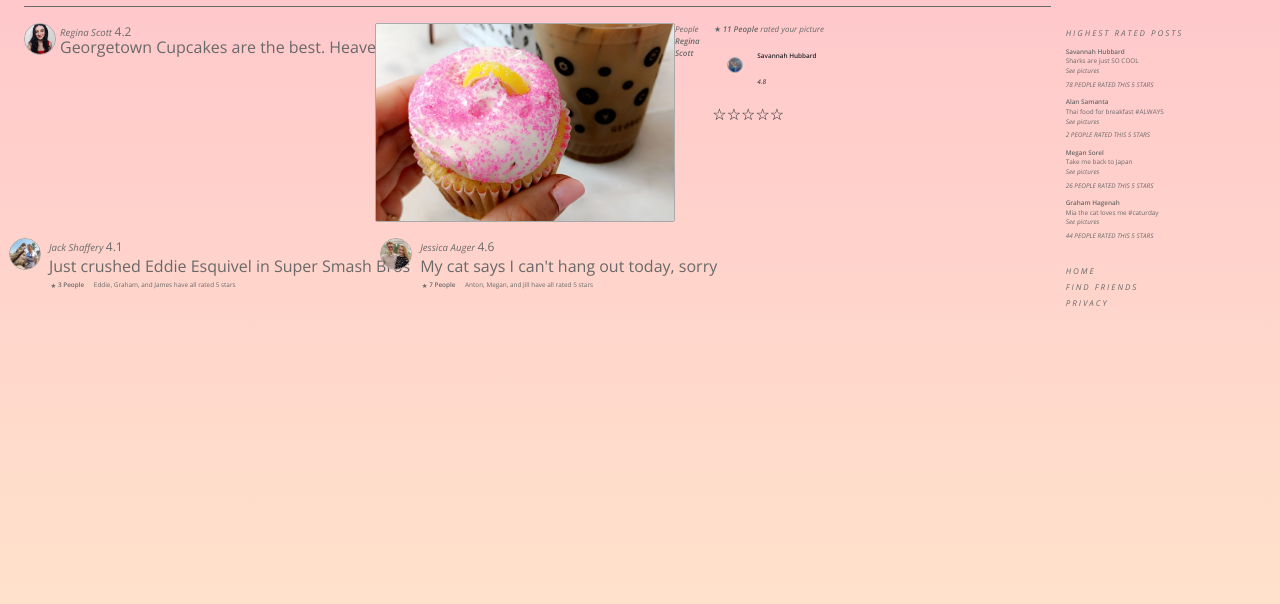
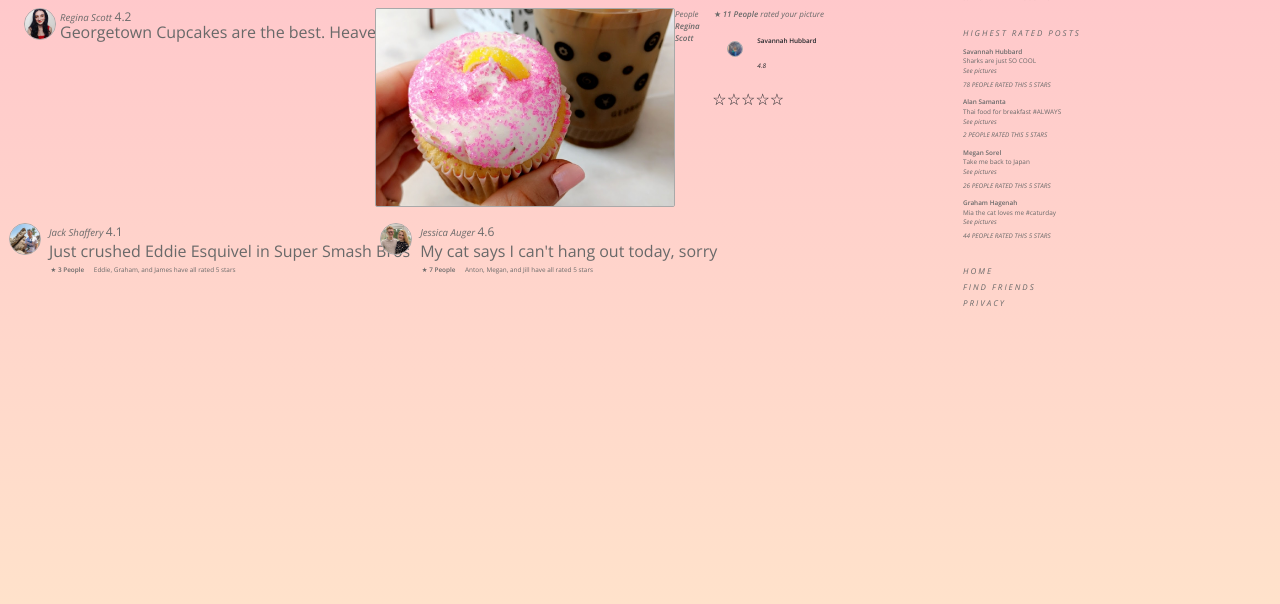
Before and after one commit to reginapizza/nosediveUI, a website built with webpack: page index.html in a window 1280 px wide. Shown: the part 196-800 px from the top of the page. Built offline with nearby package versions, Linux system fonts and the light colour scheme; files whose address does not match are found by name.

Commit message:
Made sidebar slightly bigger

```diff
--- a/index.html
+++ b/index.html
@@ -19,7 +19,7 @@
 <body>
   <div class="p-4 d-flex">
     <!-- Page Content  -->
-    <div id="content" class="col-10 column-main">
+    <div id="content" class="col-9 column-main">
       <div class="row">
         <div class="col-2 ml-0 mr-0 pl-0 pr-0">
           <img class="profile-pic" src="./public/me.png" alt="Avatar">
@@ -116,7 +116,7 @@
     <!--ends page content-->
 
     <!--sidebar-->
-    <div class="col-2 column-side d-flex flex-column justify-content-start align-items-start">
+    <div class="col-3 column-side d-flex flex-column justify-content-start align-items-start">
       <!--searchbar-->
       <div class="wrapper">
         <div class="italic grey sidebar-header search">Search</div>
```
